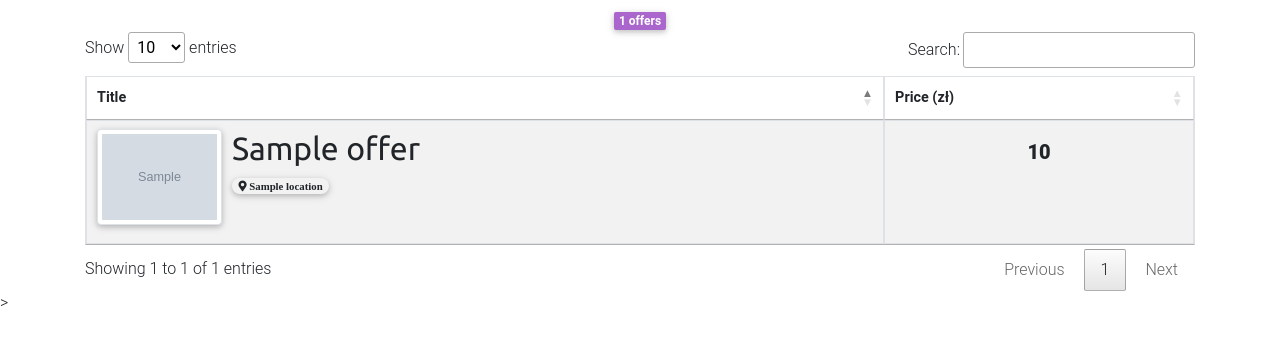
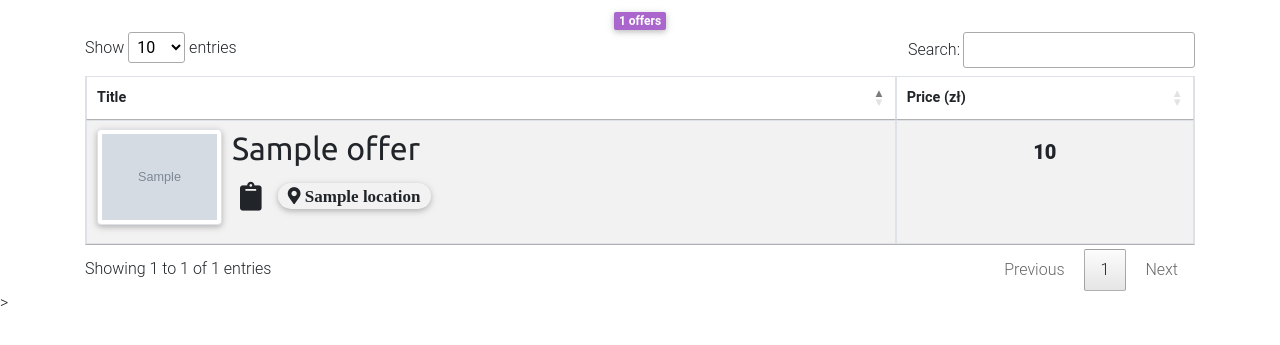
Before and after one commit to MindaugasVaitkus2/olxoffercrawler, a Flask app: template webserver/templates/index.html in a window 1280 px wide. Shown: the part 48-393 px from the top of the page. Run offline with Flask 2, Linux system fonts and the light colour scheme; the template is opened without the code that fills it: most values are stand-ins (such as "Sample title", 1, 10 or a date in 2020); grey boxes marked "Sample" are stand-in pictures; some libraries are stand-ins or nearby versions.

Commit message:
Add copy to clipboard option
Signed-off-by: blooser <Blooser@protonmail.com>

```diff
--- a/webserver/static/css/index.css
+++ b/webserver/static/css/index.css
@@ -15,3 +15,7 @@
 .img-thumbnail:hover{
 	cursor: pointer;
 }
+
+.clipboard:hover{
+	cursor: pointer;
+}
--- a/webserver/static/js/index.js
+++ b/webserver/static/js/index.js
@@ -1,3 +1,11 @@
+function copyToClipboard(link) {
+    var $temp = $("<input>");
+    $("body").append($temp);
+    $temp.val(link).select();
+    document.execCommand("copy");
+    $temp.remove();
+}
+
 $(document).ready(function(){
 	$('#offers-table').DataTable()
 	$("#offers-table").on('page.dt', function() {
@@ -14,4 +22,10 @@ $(document).ready(function(){
 	$("#imagemodal").on("click", function(){
 		$(this).modal("hide")
 	})
+
+	$(".clipboard").on("click", function(){
+		var link = $(this).parent().parent().parent().children("h2").children("a").attr("href")
+		copyToClipboard(link)
+	})
+
 })
--- a/webserver/templates/index.html
+++ b/webserver/templates/index.html
@@ -52,13 +52,20 @@
                                             <a href="{{ offer.url }}" target="_blank" class="title"> {{ offer.title }} </a>
                                         </h2>
 
-                                        <span class="badge badge-muted badge-pill">
+                                        <div class="d-flex flex-row">
+                                            <div class="p-2">
+                                                <i class="fas fa-clipboard fa-2x clipboard"></i>
+                                            </div>
+                                            <div class="p-2">
+                                                <span class="badge badge-muted badge-pill" style="font-size: 17px;">
                                                     <a href="https://www.google.pl/maps/place/{{ offer.location }}" target="_blank">
                                                         <i class="fas fa-map-marker-alt location">
                                                             {{ offer.location }}
                                                         </i>
                                                     </a>
                                                 </span>
+                                            </div>
+                                        </div>
                                     </div>
 
                                 </div>
```
Lines whose indentation alone changed are shown as unchanged.
